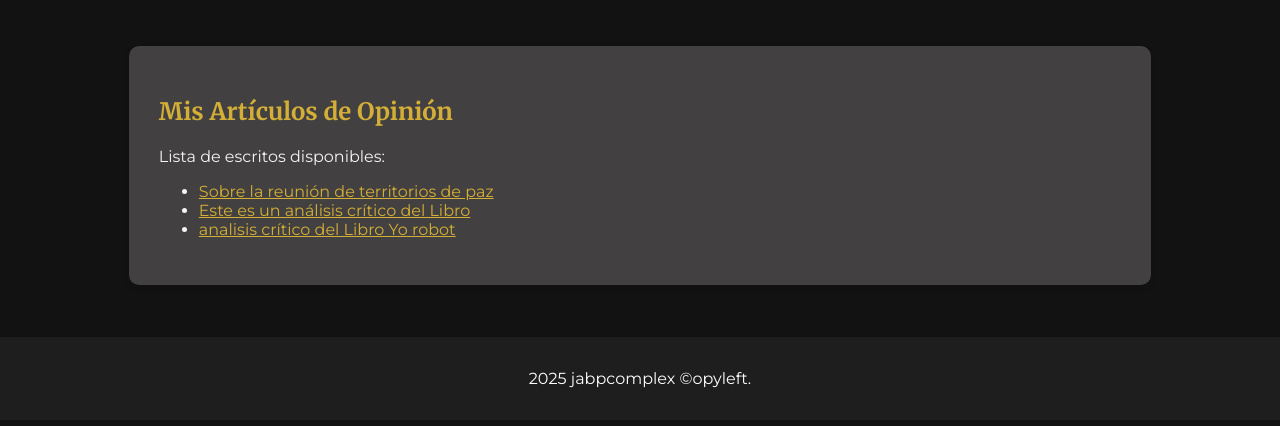
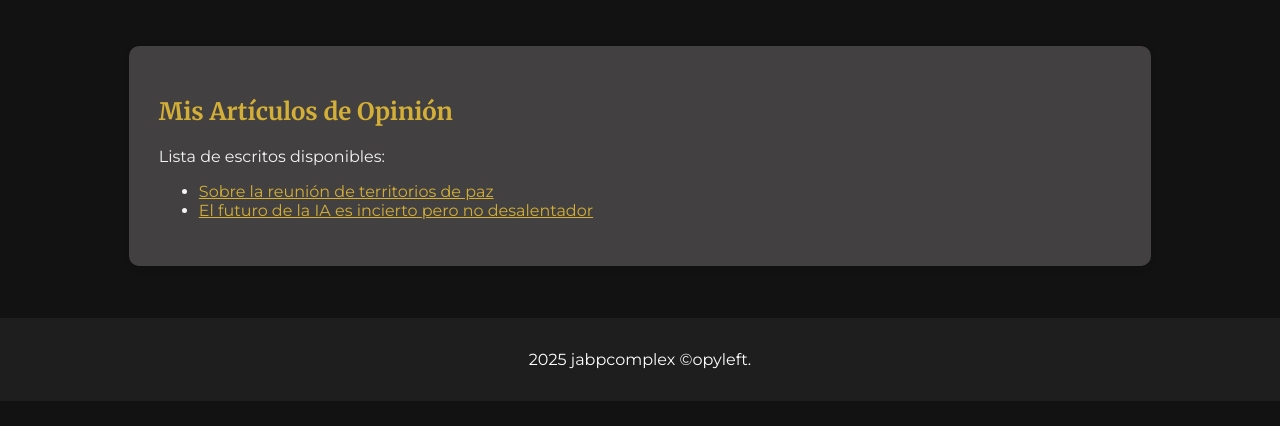
Before and after one commit to jabpcomplex/web-site-jabp, a plain HTML site: page articulos_opinion/index.html in a window 1280 px wide. Shown: the part 78-504 px from the top of the page. Drawn offline with Linux system fonts and the light colour scheme.

Commit message:
add opinion2 futuro de la ia

```diff
--- a/articulos_opinion/index.html
+++ b/articulos_opinion/index.html
@@ -38,8 +38,9 @@
     // Archivos disponibles (añade aquí tus reseñas .md)
     const reseñas = [
         { nombre: "Sobre la reunión de territorios de paz", archivo: "viewer.html?file=opinion_1.md" },
-        { nombre: "Este es un análisis crítico del Libro ", archivo: "viewer.html?file=opinion_2.md" },
-        { nombre: "analisis crítico del Libro Yo robot", archivo: "viewer.html?file=opinion_3.md" }
+        { nombre: "El futuro de la IA es incierto pero no desalentador", archivo: "viewer.html?file=opinion_2_futuro_de_la_IA.md"}
+
+
     ];
 
     const lista = document.getElementById("lista-reseñas");
```
Also changed, not shown: index.html (+1 -1 lines), 1 other file.
